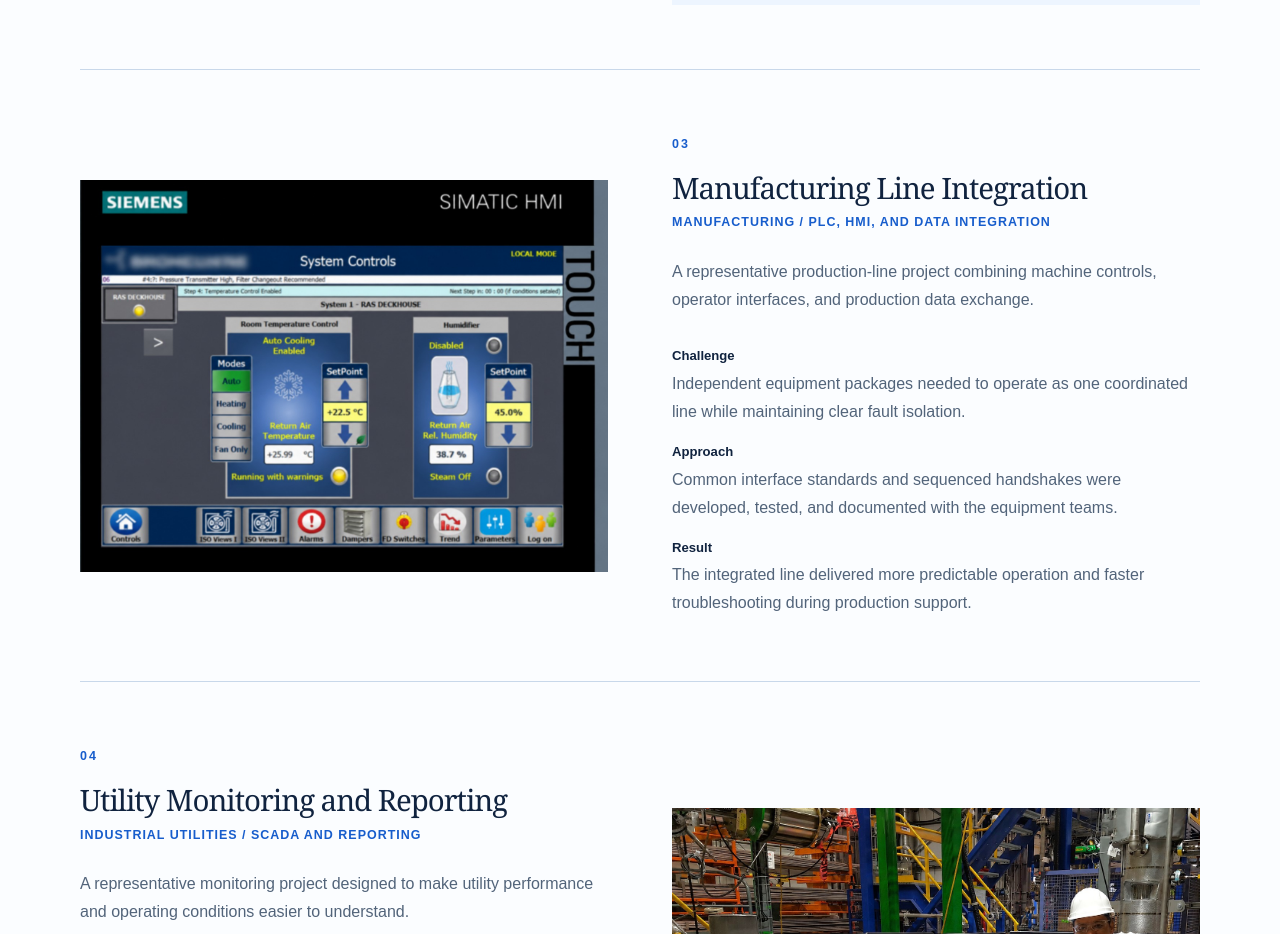
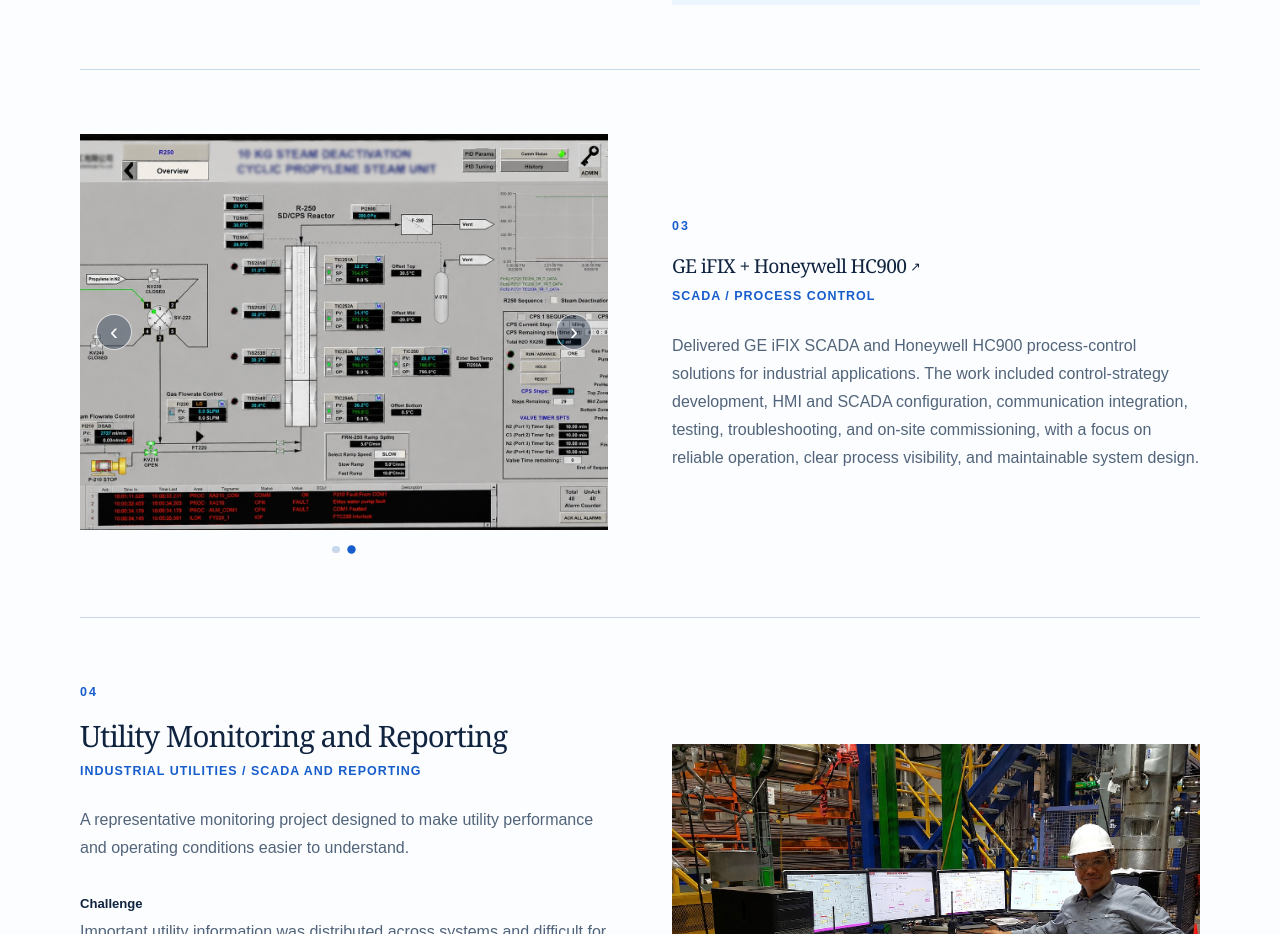
Before and after one commit to kwcontrols/KW-Portfolio, a Next.js app: page /experience in a window 1280 px wide. Shown: the part 1420-2354 px from the top of the page. Built offline with nearby package versions, Linux system fonts and the light colour scheme.

Commit message:
Upgrade GE iFIX project to slideshow

```diff
--- a/app/experience/page.tsx
+++ b/app/experience/page.tsx
@@ -44,6 +44,18 @@ const SIEMENS_PROJECT_IMAGES: SlideshowImage[] = [
   },
 ];
 
+// Add future GE iFIX / Honeywell HC900 photos here; no slideshow code changes are needed.
+const GEFIX_HC900_PROJECT_IMAGES: SlideshowImage[] = [
+  {
+    src: "/projects/iFix-1.JPG",
+    alt: "GE iFIX and Honeywell HC900 project image 1",
+  },
+  {
+    src: "/projects/iFix-2.jpg",
+    alt: "GE iFIX and Honeywell HC900 project image 2",
+  },
+];
+
 // Replace project titles, categories, descriptions, detail text, and local image paths here.
 const PROJECTS: Project[] = [
   {
@@ -66,18 +78,12 @@ const PROJECTS: Project[] = [
   },
   {
     number: "03",
-    title: "Manufacturing Line Integration",
-    category: "Manufacturing / PLC, HMI, and Data Integration",
-    image: "/projects/project-03.jpg",
-    imageAlt: "Placeholder for a manufacturing line integration project",
+    title: "GE iFIX + Honeywell HC900",
+    category: "SCADA / Process Control",
+    images: GEFIX_HC900_PROJECT_IMAGES,
+    link: "https://www.gevernova.com/software/products/hmi-scada/ifix",
     overview:
-      "A representative production-line project combining machine controls, operator interfaces, and production data exchange.",
-    challenge:
-      "Independent equipment packages needed to operate as one coordinated line while maintaining clear fault isolation.",
-    approach:
-      "Common interface standards and sequenced handshakes were developed, tested, and documented with the equipment teams.",
-    result:
-      "The integrated line delivered more predictable operation and faster troubleshooting during production support.",
+      "Delivered GE iFIX SCADA and Honeywell HC900 process-control solutions for industrial applications. The work included control-strategy development, HMI and SCADA configuration, communication integration, testing, troubleshooting, and on-site commissioning, with a focus on reliable operation, clear process visibility, and maintainable system design.",
   },
   {
     number: "04",
--- a/app/globals.css
+++ b/app/globals.css
@@ -104,7 +104,7 @@ p { color: var(--ink-soft); font-size: 1rem; line-height: 1.75; }
 .project-details { min-width: 0; text-align: left; }
 .project-number { margin: 0; color: var(--blue); font-size: .78rem; font-weight: 700; letter-spacing: .16em; }
 .project-details h2 { max-width: none; margin-top: var(--space-sm); }
-.project-entry:nth-child(-n+2) .project-details h2 { font-size: clamp(1rem, 1.5vw, 1.25rem); line-height: 1.25; }
+.project-entry:nth-child(-n+3) .project-details h2 { font-size: clamp(1rem, 1.5vw, 1.25rem); line-height: 1.25; }
 .project-title-link { color: inherit; text-decoration: none; text-decoration-thickness: 1px; text-underline-offset: .3em; transition: color 180ms ease; }
 .project-title-link span { display: inline-block; margin-left: var(--space-2xs); font-family: Arial, Helvetica, sans-serif; font-size: .65em; vertical-align: .15em; }
 .project-title-link:hover, .project-title-link:focus-visible { color: var(--blue); text-decoration: underline; }
```
Also changed, not shown: public/projects/iFix-1.JPG (added), public/projects/iFix-2.jpg (added).
